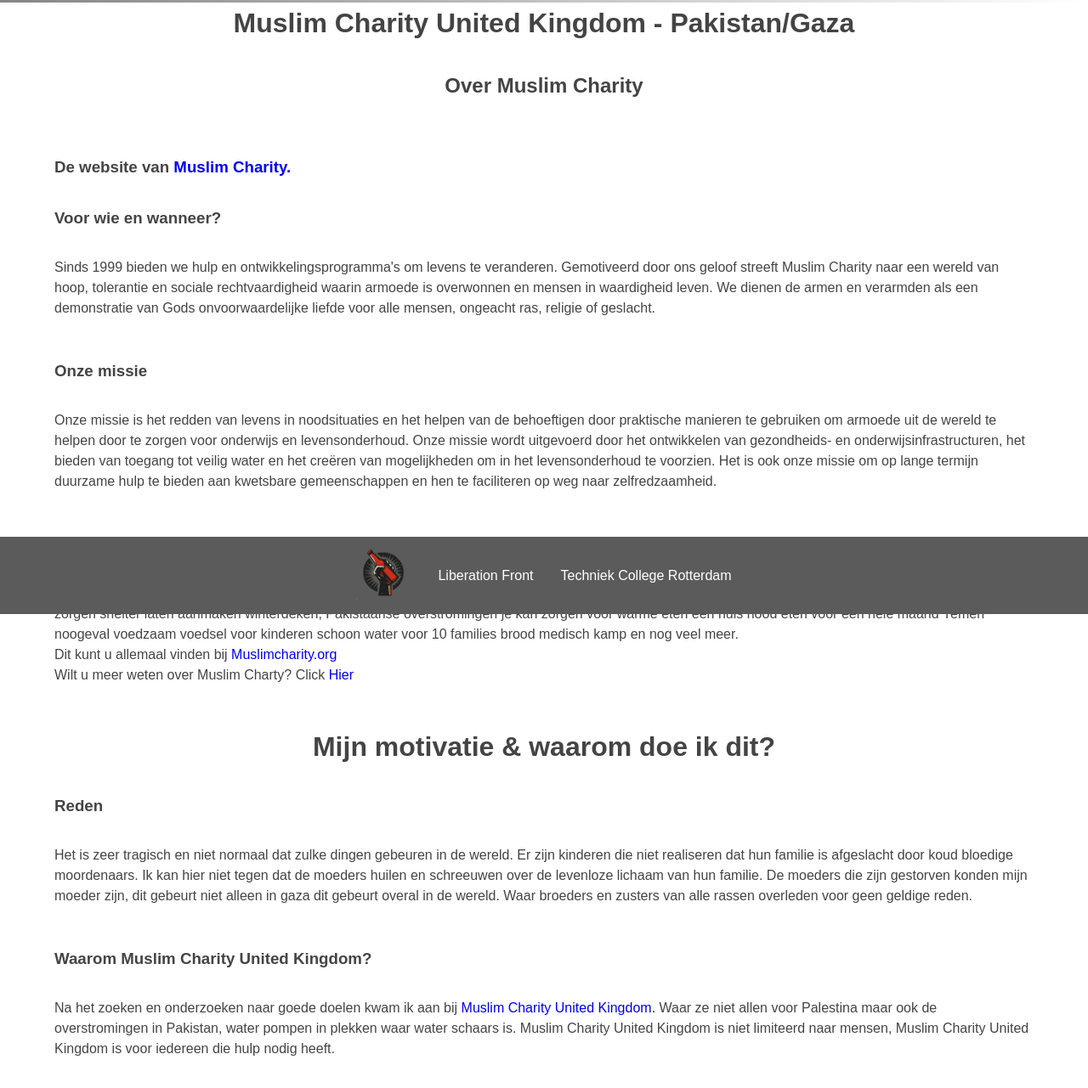
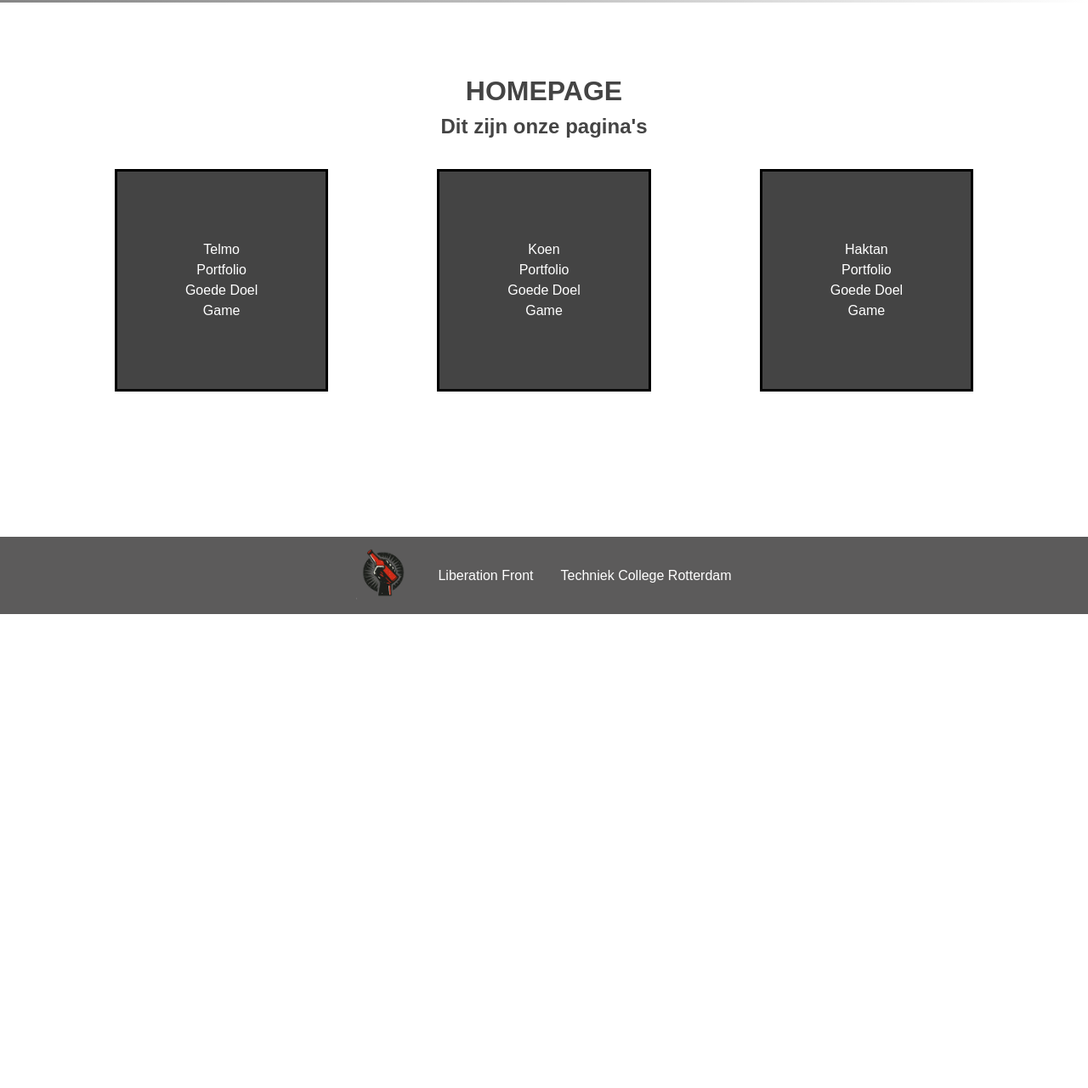
Before and after one commit to Zefkill/NOV-2023-Liberation-front, a plain HTML site: page haktanGoedeDoel.html in a window 1280 px wide. Shown: the part 77-1358 px from the top of the page at 85% size. After the commit the page ends 800 px from the top, so only its background shows below. Drawn offline with Linux system fonts and the light colour scheme.

Commit message:
Update haktanGoedeDoel.html

```diff
--- a/haktanGoedeDoel.html
+++ b/haktanGoedeDoel.html
@@ -34,7 +34,7 @@
             </div>
             <div class="dropdown">
                 <a class="dropdown-toggle" id="haktan-toggle" onclick="toggleContent('haktan-content')">Haktan &#9662</a>
-                <ul class="dropdown-content" id="haktan-content"> <a class="dropdownItem" href="haktan.html">Portfolio</a>
+                <ul class="dropdown-content" id="haktan-content"> <a class="dropdownItem" href="haktanPortofolio.html">Portfolio</a>
 
                     <a class="dropdownItem" href="haktanGoedeDoel.html">Goede Doel</a>
                     <a class="dropdownItem" href="haktangame.html">Donate to Play</a>
@@ -43,67 +43,42 @@
         </nav>
 
     </header>
-    <main class="HaktanMain" >
-        <h1>Muslim Charity United Kingdom - Pakistan/Gaza</h1>
-        <h2>Over Muslim Charity</h2>
-        <h3>De website van <a href="https://muslimcharity.org.uk" target="_blank" style="text-decoration: none;" >Muslim Charity.</a></h3>
+    <main class="homepage__section">
+        <h1>HOMEPAGE</h1>
+        <h2>Dit zijn onze pagina's</h2>
+        <section class="indexli">
+            <ul class="fulllist">
+              <ul class="square">
+                <li class="ulTelmo">Telmo</li>
+                <li><a href="telmo.html">Portfolio</a></li>
+                <li><a href="telmoGoedeDoel.html">Goede Doel</a></li>
+                <li><a href="telmogame.html">Game</li>
+              </ul>
+              <ul class="square">
+                <li class= "ulKoen">Koen</li>
+                <li><a href="koen.html">Portfolio</a></li>
+                <li><a href="koenDonatie.html">Goede Doel</a></li>
+                <li><a href="koenGame.html">Game</a></li>
+              </ul>
+              <ul class="square">
+                <li class="ulHaktan">Haktan</li>
+                <li><a href="haktanPortofolio.html">Portfolio</a></li>
+                <li><a href="haktanGoedeDoel.html">Goede Doel   </a></li>
+                <li><a href="haktangame.html">Game</a></li>
+              </ul>
+            </ul>
+          </section>
+    </main>
 
-        <h3>Voor wie en wanneer?</h3>
-        <p>Sinds 1999 bieden we hulp en ontwikkelingsprogramma's om levens te veranderen.
-            Gemotiveerd door ons geloof streeft Muslim Charity naar een wereld van hoop,
-            tolerantie en sociale rechtvaardigheid waarin armoede is overwonnen en mensen in waardigheid leven.
-            We dienen de armen en verarmden als een demonstratie van Gods onvoorwaardelijke liefde voor alle mensen,
-            ongeacht ras, religie of geslacht.</p>
-
-        <h3>Onze missie</h3>
-        <p>Onze missie is het redden van levens in noodsituaties en het helpen van de behoeftigen door
-            praktische manieren te gebruiken om armoede uit de wereld te helpen door te zorgen voor onderwijs en levensonderhoud.
-            Onze missie wordt uitgevoerd door het ontwikkelen van gezondheids- en onderwijsinfrastructuren,
-            het bieden van toegang tot veilig water en het creëren van mogelijkheden om in het levensonderhoud te voorzien.
-            Het is ook onze missie om op lange termijn duurzame hulp te bieden aan kwetsbare gemeenschappen en hen te faciliteren op weg naar
-            zelfredzaamheid.</p>
-
-            <h3>Waar gaat het geld naar toe?</h3>
-            <p>Het geld gaat naar iedereen, zoals een kind redden die op straat leeft, naar Gaza om te zorgen voor water medicijnen
-                eten, winternood zoals 30 warme gerechten zorgen shelter laten aanmaken winterdeken,
-                Pakistaanse overstromingen je kan zorgen voor warme eten een huis nood eten voor een hele maand
-                Yemen noogeval voedzaam voedsel voor kinderen schoon water voor 10 families brood medisch kamp en nog veel meer.
-                <br>
-                Dit kunt u allemaal vinden bij <a href="https://muslimcharity.org.uk" target="_blank" style="text-decoration: none;" >Muslimcharity.org</a>
-                <br>
-                Wilt u meer weten over Muslim Charty? Click <a href="https://muslimcharity.org.uk/about-us/" target="_blank" style="text-decoration: none;" >Hier</a>
-            </p>
-
-
-            <h1>Mijn motivatie & waarom doe ik dit?</h1>
-
-            <h3>Reden</h3>
-            <p>Het is zeer tragisch en niet normaal dat zulke dingen gebeuren in de wereld.
-                Er zijn kinderen die niet realiseren dat hun familie is afgeslacht door koud bloedige moordenaars.
-                Ik kan hier niet tegen dat de moeders huilen en schreeuwen over de levenloze lichaam van hun familie.
-                De moeders die zijn gestorven konden mijn moeder zijn, dit gebeurt niet alleen in gaza dit gebeurt overal in de wereld.
-                Waar broeders en zusters van alle rassen overleden voor geen geldige reden.
-            </p>
-
-            <h3>Waarom Muslim Charity United Kingdom?</h3>
-            <p> Na het zoeken en onderzoeken naar goede doelen kwam ik aan bij
-                <a href="https://muslimcharity.org.uk" target="_blank" style="text-decoration: none;" >Muslim Charity United Kingdom.</a>
-                Waar ze niet allen voor Palestina maar ook de overstromingen in Pakistan, water pompen in plekken waar water schaars is.
-                Muslim Charity United Kingdom is niet limiteerd naar mensen, Muslim Charity United Kingdom is voor iedereen die hulp nodig heeft.
-            </p>
-    </main>
     <footer>
-            <a href="index.html">
+        <a href="index.html">
             <img src="LogoPNG.png">
         </a>
         <p>Liberation Front</p>
         <p>Techniek College Rotterdam</p>
     </footer>
 
+    <script src="app.js"></script>
 
-    <script src="app.js"></script>
 </body>
-
-
-
 </html>
```
